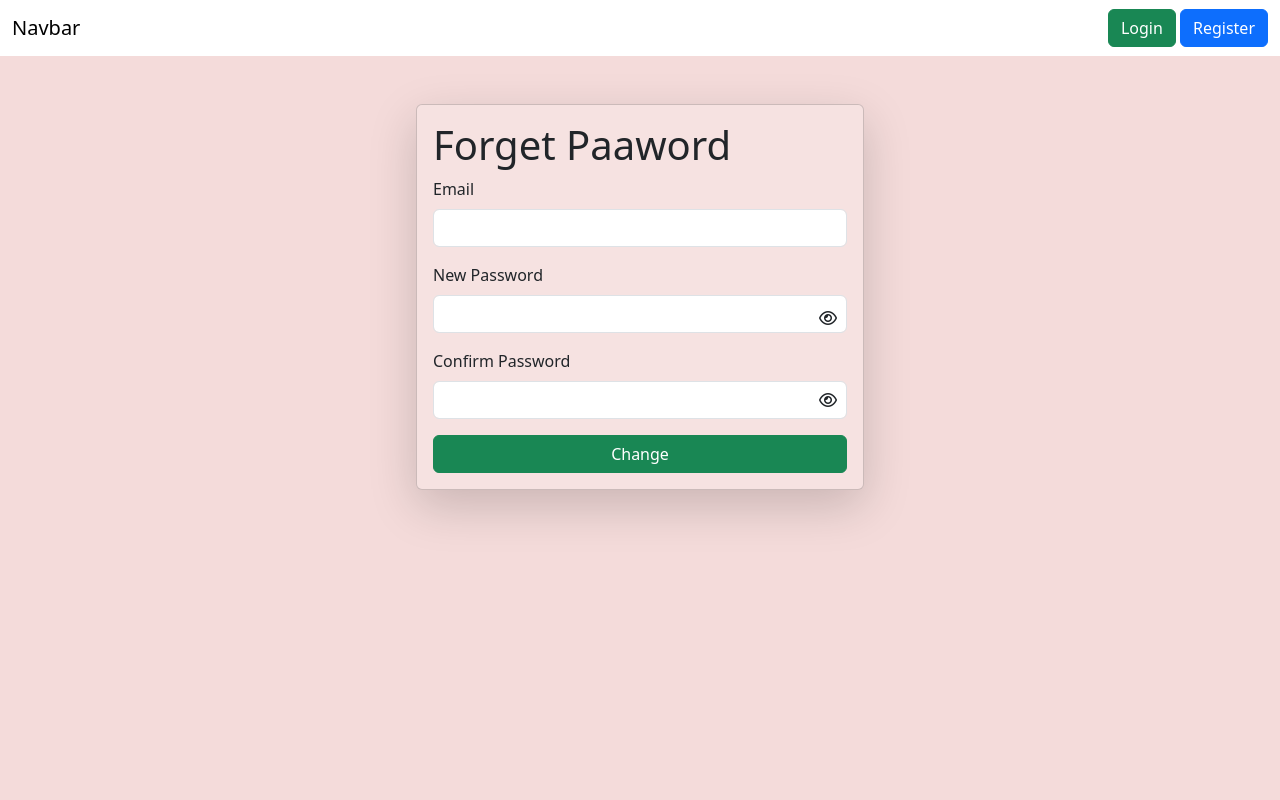
After one commit to yatendra054/Add-Recipe-backend, a Django app: page /forget/ in a window 1280 px wide. The commit adds this page. Run offline with Django 5.2, Linux system fonts and the light colour scheme; some libraries are stand-ins or nearby versions.

Commit message:
some changes

```diff
--- a/Start/settings.py
+++ b/Start/settings.py
@@ -80,7 +80,7 @@ DATABASES = {
         "NAME": BASE_DIR / "db.sqlite3",
     }
 }
-ALLOWED_HOSTS=['add-recipe-backend.onrender.com']
+# ALLOWED_HOSTS=['add-recipe-backend.onrender.com']
 
 # Password validation
 # https://docs.djangoproject.com/en/5.0/ref/settings/#auth-password-validators
--- a/Start/urls.py
+++ b/Start/urls.py
@@ -34,6 +34,8 @@ urlpatterns = [
     path("register/",register,name="register"),
 
     path("admin/", admin.site.urls),
+
+    path("forget/",forget,name="forget")
 ]
 
 if settings.DEBUG:
--- a/recepe/templates/base.html
+++ b/recepe/templates/base.html
@@ -3,6 +3,7 @@
 <head>
     <meta charset="UTF-8">
     <link href="https://cdn.jsdelivr.net/npm/bootstrap@5.3.3/dist/css/bootstrap.min.css" rel="stylesheet" integrity="sha384-QWTKZyjpPEjISv5WaRU9OFeRpok6YctnYmDr5pNlyT2bRjXh0JMhjY6hW+ALEwIH" crossorigin="anonymous">
+    <script src="https://kit.fontawesome.com/e188245768.js" crossorigin="anonymous"></script>
     <meta name="viewport" content="width=device-width, initial-scale=1.0">
     <title>Recepes</title>
     <style>
--- /dev/null
+++ b/recepe/templates/foreget.html
@@ -0,0 +1,103 @@
+{% extends "base.html"%}
+{% block start %}
+
+<style>
+    .containes{
+      height: 93vh;
+      width: 100%;
+      background-color: rgba(201,75,70,0.2);
+      margin: 0;
+      overflow-y: hidden;
+
+    }
+    .transparent-form {
+      margin:0 auto;
+      width:35%;
+      background-color: rgba(255, 255, 255, 0.2);
+      box-shadow: 0 0 10px rgba(0, 0, 0, 0.1);
+    }
+    .toggle-password {
+      position: absolute;
+      right: 10px;
+      top:40%;
+      cursor: pointer;
+    }
+    .toggle1-password{
+      position: absolute;
+      right: 10px;
+      top:50%;
+      transform: translateY(-50%);
+      cursor: pointer;
+    }
+    .fled{
+      position: relative;
+      width:100%;
+    }
+  </style>
+
+<div class="containes">
+    <form class="col-6 max-auto card p-3 shadow-lg mt-5 transparent-form" method="post">
+        {% csrf_token %}
+        <h1>Forget Paaword</h1>
+        {% if messages %}
+        <div class="alert alert-primary" role="alert">
+        {% for message in messages %}
+        {{ message }}
+        {% endfor %}
+        </div>
+        {% endif %}
+        <div class="mb-3">
+            <label for="email" class="form-label">Email</label>
+            <input id="email" name="email" type="email" class="form-control" pattern="[a-zA-Z0-9._%+-]+@(gmail\.com|yahoo\.com)" title="Email must be in the format username@gmail.com or username@yahoo.com" required>
+        </div>
+
+        <div class="mb-3">
+            <label for="new_password" class="form-label">New Password</label>
+            <div class="fled">
+              <input id="new_password" name="new_password" type="password" class="form-control" minlength="8" title="Password must be at least 8 characters long" required>
+              <i class="fa fa-eye toggle-password" onclick="togglePasswordVisibility()"></i>
+            </div>
+        </div>
+        <div class="mb-3">
+            <label for="confirm_password" class="form-label">Confirm Password</label>
+            <div class="fled">
+              <input id="confirm_password" name="confirm_password" type="password" class="form-control" minlength="8" title="Password must be at least 8 characters long" required>
+              <i class="fa fa-eye toggle1-password" onclick="togglePasswordVisibilityc()"></i>
+            </div>
+
+        </div>
+        <button type="submit" class="btn btn-success">Change</button>
+
+    </form>
+</div>
+<script>
+  function togglePasswordVisibility() {
+      var newPassword = document.getElementById('new_password');
+      var eyeIcons = document.querySelectorAll('.toggle-password');
+
+      if (newPassword.type === 'password') {
+          newPassword.type = 'text';
+          eyeIcons.forEach(icon => icon.classList.replace('fa-eye', 'fa-eye-slash'));
+      } else {
+          newPassword.type = 'password';
+          eyeIcons.forEach(icon => icon.classList.replace('fa-eye-slash', 'fa-eye'));
+      }
+  }
+  function togglePasswordVisibilityc() {
+    var confirmPassword = document.getElementById('confirm_password');
+    var eyeIcons = document.querySelectorAll('.toggle1-password');
+
+
+    if (confirmPassword.type === 'password') {
+        confirmPassword.type = 'text';
+        eyeIcons.forEach(icon => icon.classList.replace('fa-eye', 'fa-eye-slash'));
+    } else {
+        confirmPassword.type = 'password';
+        eyeIcons.forEach(icon => icon.classList.replace('fa-eye-slash', 'fa-eye'));
+    }
+}
+
+
+</script>
+
+{% endblock %}
--- a/recepe/templates/register.html
+++ b/recepe/templates/register.html
@@ -42,7 +42,7 @@
         </div>
         <div class="mb-3">
           <label for="exampleInputEmail1" class="form-label">Email</label>
-          <input name="email"  required type="email" class="form-control" pattern="[a-z0-9._%+-]+@(gmail|yahoo)\.com" title="Email in valid format and only from gmail or yahoo">
+          <input name="email"  required type="email" class="form-control" pattern="[a-zA-Z0-9._%+-]+@(gmail\.com|yahoo\.com)" title="Email in valid format and only from gmail or yahoo">
         </div>
         <div class="mb-3">
           <label for="username" class="form-label">Username</label>
@@ -52,7 +52,7 @@
           <label for="password" class="form-label">Password</label>
           <input name="password"  required type="password" class="form-control" minlength="8" title="Password should be written at least 8 character">
         </div>
-        <p>Already have Account<a href="/">Login</a></p>
+        <p>Already have Account<a href="/" > Login</a></p>
         <button type="submit" class="btn btn-primary"> Register</button>
     </form>
 
--- a/recepe/views.py
+++ b/recepe/views.py
@@ -103,7 +103,7 @@ def register(request):
             messages.warning(request,"First and Last name should be in alphabates")
             return redirect('/register')
 
-        if not re.match(r"[a-z0-9._%+-]+@(gmail|yahoo)\.com",email):
+        if not re.match(r"[a-zA-Z0-9._%+-]+@(gmail|yahoo)\.com",email):
             messages.warning(request,"Email invalid format")
             return redirect('/register')
 
@@ -140,3 +140,27 @@ def register(request):
         return redirect('/register')
 
     return render(request,"register.html")
+def forget(request):
+    if request.method=="POST":
+        data= request.POST
+        email=data.get("email")
+        new_password=data.get("new_password")
+        confirm_password=data.get("confirm_password")
+
+        if new_password != confirm_password:
+            messages.error(request,"Password is not match")
+            return redirect('/forget')
+
+        try:
+            user=User.objects.get(email=email)
+        except User.DoesNotExist:
+            messages.error(request,"Email is not associated with any account")
+            return redirect('/forget')
+        user.set_password(new_password)
+
+        user.save()
+
+        messages.success(request, "Password reset successfully. Please log in with your new password.")
+        return redirect('/')
+
+    return render(request,"foreget.html")
```
Also changed, not shown: recepe/templates/login.html (+32 -5 lines), db.sqlite3.
